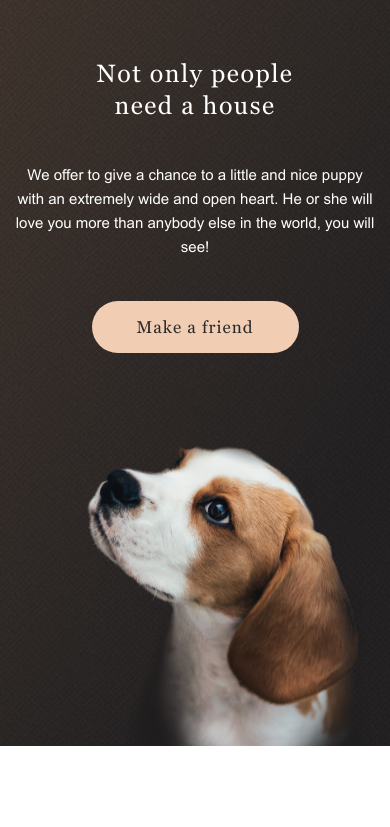
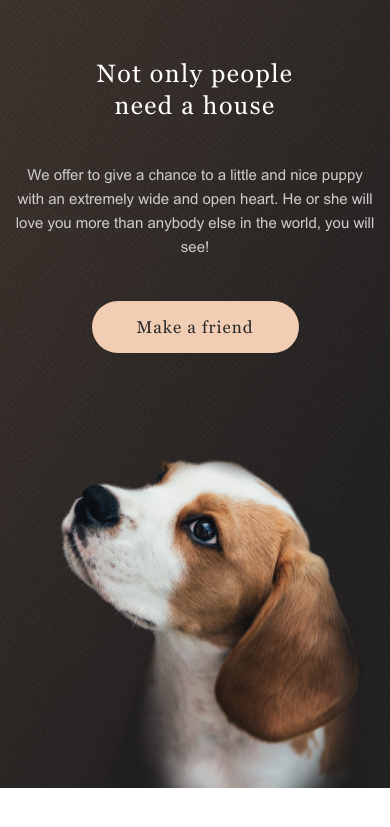
Before and after one commit to LMakshow/RS-JS2022Q1, a website: page shelter/index.html in a window 390 px wide. Shown: the part 93-920 px from the top of the page. Drawn offline with Linux system fonts and the light colour scheme.

Commit message:
fix: pixel perfect responsive

```diff
--- a/shelter/pages/main/styles.scss
+++ b/shelter/pages/main/styles.scss
@@ -83,6 +83,9 @@ header {
     @include media-tablet {
         width: auto;
         margin: 30px 30px 60px;
+    }
+    @include media-mobile {
+        margin-left: 3.125%;
     }
 
     h1 {
@@ -182,6 +185,7 @@ header {
     p {
         margin-top: 42px;
         max-width: 460px;
+        color: #CDCDCD;
         @include media-mobile {
             margin: 42px 3.125%;
             align-items: center;
@@ -206,7 +210,7 @@ header {
         border: 0;
         transition: .2s all;
         @include media-tablet {
-            margin: 42px auto;
+            margin: 42px auto 50px;
         }
 
         &:hover, &:active, &:focus {
@@ -222,6 +226,10 @@ header {
             width: 74%;
             margin: 50px 4% 0 22%;
         }
+        @include media-mobile {
+            width: 81.25%;
+            margin: 55px 4% 0 15.63%;
+        }
     }
 }
 
@@ -232,11 +240,15 @@ header {
     display: flex;
     justify-content: center;
     @include media-tablet {
-        margin: 80px 3.125% 100px;
+        margin: 80px 7.8% 100px;
         height: auto;
         width: auto;
         flex-direction: column-reverse;
         align-items: center;
+    }
+    @include media-mobile {
+        margin-top: 42px;
+        margin-bottom: 43px;
     }
 
     img {
@@ -244,8 +256,11 @@ header {
         margin-right: 120px;
         @include media-tablet {
             margin: 80px auto 0;
-            max-width: 430px;
-            width: 100%;
+            max-width: 300px;
+            width: 81.25vw;
+        }
+        @include media-mobile {
+            margin-top: 42px;
         }
     }
 
@@ -256,9 +271,12 @@ header {
     h3 {
         max-width: 370px;
         margin-top: 14px;
+        @include media-tablet{
+            margin-top: 0;
+        }
         @include media-mobile {
             max-width: 280px;
-            margin: 14px auto 0;
+            margin: 0 auto;
             font-size: 25px;
             line-height: 32px;
             letter-spacing: 0.06em;
@@ -271,6 +289,7 @@ header {
         margin-top: 25px;
         color: #4C4C4C;
         @include media-mobile {
+            margin-top: 23px;
             text-align: justify;
         }
     }
@@ -305,6 +324,7 @@ header {
     h3 {
         width: 400px;
         @include media-mobile {
+            width: auto;
             max-width: 300px;
             font-size: 25px;
             line-height: 32px;
@@ -443,8 +463,8 @@ header {
         display: flex;
         align-items: center;
         justify-content: center;
-        width: 261px;
-        height: 52px;
+        padding: 15px 45px;
+        // height: 52px;
         font-family: $font-serif;
         font-size: 17px;
         line-height: 130%;
@@ -463,6 +483,9 @@ header {
 
 #help {
         padding: 80px 0 98px;
+        @include media-tablet {
+            padding-bottom: 100px;
+        }
         @include media-mobile {
             padding: 42px 0;
         }
@@ -486,6 +509,9 @@ header {
             width: 320px;
             margin-bottom: 60px;
             @include media-mobile {
+                width: auto;
+                margin-bottom: 42px;
+                max-width: 230px;
                 font-size: 25px;
                 line-height: 130%;
                 text-align: center;
@@ -502,13 +528,15 @@ header {
             @include media-tablet {
                 display: grid;
                 grid-template: repeat(3, 1fr) / repeat(3, 1fr);
-                column-gap: 60px;
+                column-gap: 63px;
+                row-gap: 53px;
                 min-width: 70%;
             }
             @include media-mobile {
                 display: grid;
                 grid-template: repeat(5, 1fr) / repeat(2, 1fr);
-                gap: 30px;
+                column-gap: 37px;
+                row-gap: 27px;
                 min-width: 70%;
                 h4 {
                     font-size: 15px;
@@ -533,6 +561,9 @@ header {
 #donation {
     padding: 81px 0 99px;
     background: #F6F6F6;
+    @include media-mobile {
+        padding: 42px 0;
+    }
 
     .donation {
         margin: 0 auto;
@@ -566,15 +597,19 @@ header {
                 order: -1;
                 margin-bottom: 60px;
             }
+            @include media-mobile {
+                margin-bottom: 42px;
+            }
 
             h3 {
-                width: 300px;
+                max-width: 300px;
                 line-height: 45px;
                 @include media-mobile {
+                    max-width: 220px;
                     width: auto;
                     margin: 0 auto;
                     font-size: 25px;
-                    line-height: 130%;
+                    line-height: 32px;
                     justify-self: center;
                     text-align: center;
                     letter-spacing: 0.06em;
@@ -606,7 +641,8 @@ header {
             transition: all 0.2s;
 
             @include media-mobile {
-                width: 282px;
+                width: auto;
+                max-width: 282px;
                 margin: 0 auto;
                 font-size: 15px;
                 line-height: 110%;
@@ -668,10 +704,10 @@ footer {
         h3 {
             color: #FFFFFF;
             @include media-mobile {
-                width: 270px;
+                max-width: 270px;
                 margin: 0 auto;
                 font-size: 25px;
-                line-height: 130%;
+                line-height: 32px;
                 text-align: center;
                 letter-spacing: 0.06em;
             }
@@ -679,7 +715,7 @@ footer {
 
         .email {
             margin-top: 16px;
-            width: 280px;
+            max-width: 280px;
             display: flex;
             flex-direction: column;
             gap: 40px;
@@ -689,11 +725,16 @@ footer {
             @include media-tablet {
                 margin: 0;
             }
+            @include media-mobile {
+                h4.footer {
+                    justify-content: center;
+                }
+            }
         }
 
         .place {
             margin-top: 16px;
-            width: 302px;
+            max-width: 302px;
             display: flex;
             flex-direction: column;
             gap: 33px;
@@ -701,6 +742,10 @@ footer {
                 margin-right: 20px;
             }
             @include media-tablet {
+                margin: 0;
+            }
+            @include media-mobile {
+                gap: 40px;
                 margin: 0;
             }
         }
@@ -724,8 +769,7 @@ footer {
         @include media-mobile {
             grid-column: 1 / span 1;
             max-width: 300px;
-            width: 81.25%;
-            padding: 0 30px;
+            width: 81.25vw;
         }
     }
 }
--- a/shelter/pages/pets/styles.scss
+++ b/shelter/pages/pets/styles.scss
@@ -83,6 +83,9 @@ header {
         width: auto;
         margin: 0px 30px 0px;
     }
+    @include media-mobile {
+        margin-left: 3.125%;
+    }
 
     h1 {
         font-family: $font-serif;
@@ -160,6 +163,7 @@ header {
     flex-direction: column;
     gap: 60px;
     @include media-tablet {
+        gap: 30px;
         width: auto;
         margin: 0;
     }
@@ -191,10 +195,12 @@ header {
             width: auto;
             max-width: 930px;
             padding: 0 12.2vw;
+            margin-bottom: 10px;
             column-gap: 5.2vw;
         }
         @include media-mobile {
             width: 300px;
+            margin-bottom: 0;
             padding: 0 0;
             justify-content: center;
         }
@@ -211,7 +217,7 @@ header {
         border-radius: 9px;
         transition: .3s all;
         img {
-            width: auto;
+            width: 100%;
             border-radius: 9px 9px 0px 0px;
         }
         &:hover {
@@ -357,7 +363,7 @@ footer {
         h3 {
             color: #FFFFFF;
             @include media-mobile {
-                width: 270px;
+                max-width: 270px;
                 margin: 0 auto;
                 font-size: 25px;
                 line-height: 130%;
@@ -368,7 +374,7 @@ footer {
 
         .email {
             margin-top: 16px;
-            width: 280px;
+            max-width: 280px;
             display: flex;
             flex-direction: column;
             gap: 40px;
@@ -378,11 +384,16 @@ footer {
             @include media-tablet {
                 margin: 0;
             }
+            @include media-mobile {
+                h4.footer {
+                    justify-content: center;
+                }
+            }
         }
 
         .place {
             margin-top: 16px;
-            width: 302px;
+            max-width: 302px;
             display: flex;
             flex-direction: column;
             gap: 33px;
@@ -390,6 +401,10 @@ footer {
                 margin-right: 20px;
             }
             @include media-tablet {
+                margin: 0;
+            }
+            @include media-mobile {
+                gap: 40px;
                 margin: 0;
             }
         }
@@ -413,8 +428,7 @@ footer {
         @include media-mobile {
             grid-column: 1 / span 1;
             max-width: 300px;
-            width: 81.25%;
-            padding: 0 30px;
+            width: 81.25vw;
         }
     }
 }
```
Also changed, not shown: shelter/pages/main/styles.css, shelter/pages/pets/styles.css, 2 other files.
